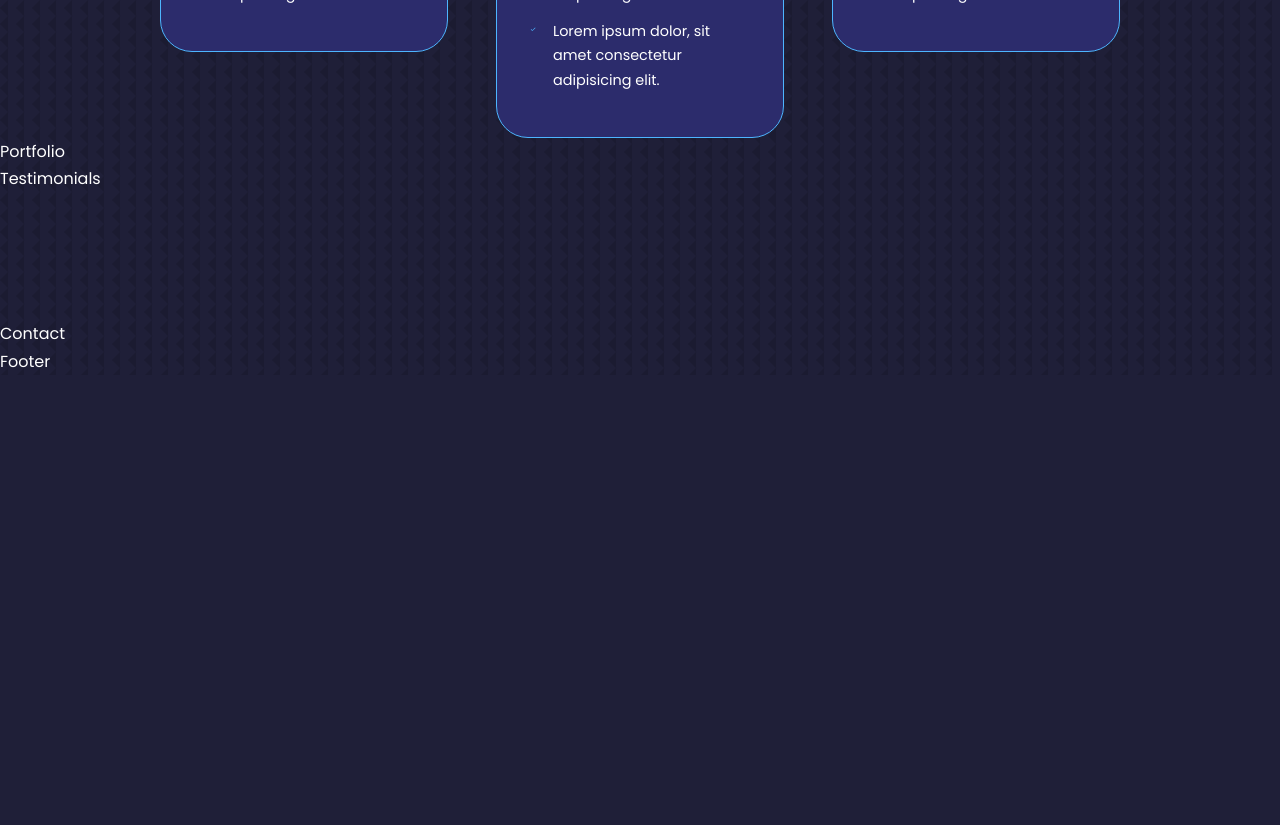
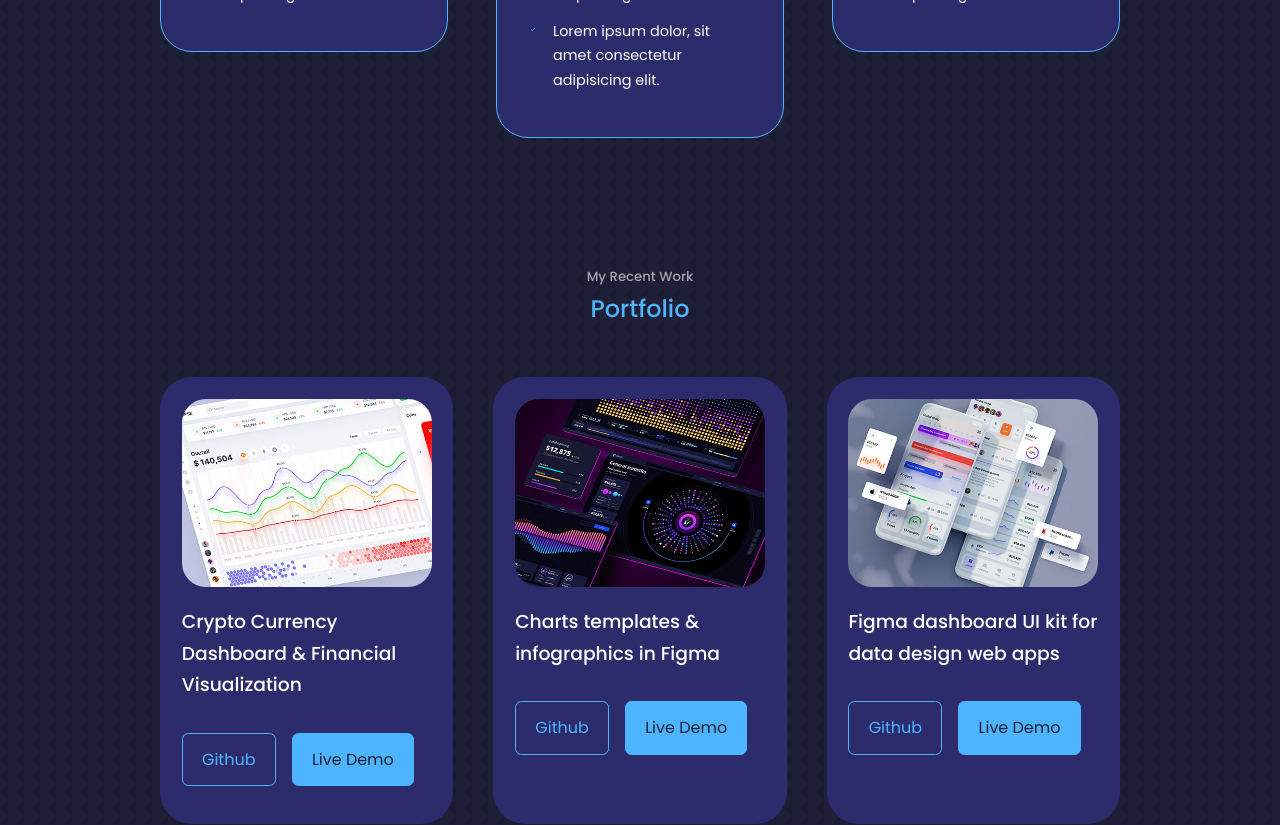
Before and after one commit to teerthrajverma01/brokebros-website, a React (Vite) app: page / in a window 1280 px wide. Shown: the part 2880-3705 px from the top of the page. Before the commit the page ends 3255 px from the top, so only its background shows below. Built offline with nearby package versions, Linux system fonts and the light colour scheme.

Commit message:
Add portfolio section

```diff
--- a/src/components/Portfolio/Portfolio.jsx
+++ b/src/components/Portfolio/Portfolio.jsx
@@ -1,9 +1,93 @@
 import React from "react";
 
 import classes from "./Portfolio.module.css";
+import IMG1 from "../../assets/portfolio1.jpg";
+import IMG2 from "../../assets/portfolio2.jpg";
+import IMG3 from "../../assets/portfolio3.jpg";
+import IMG4 from "../../assets/portfolio4.jpg";
+import IMG5 from "../../assets/portfolio5.png";
+import IMG6 from "../../assets/portfolio6.jpg";
+
+const data = [
+  {
+    id: 1,
+    image: IMG1,
+    title: "Crypto Currency Dashboard & Financial Visualization",
+    github: "https://github.com",
+    demo: "https://dribbble.com/shots/16673715-Crypto-currency-dashboards-and-financial-data-visualization",
+  },
+
+  {
+    id: 2,
+    image: IMG2,
+    title: "Charts templates & infographics in Figma",
+    github: "https://github.com",
+    demo: "https://dribbble.com/shots/16580766-Orion-UI-kit-Charts-templates-infographics-in-Figma",
+  },
+  {
+    id: 3,
+    image: IMG3,
+    title: "Figma dashboard UI kit for data design web apps",
+    github: "https://github.com",
+    demo: "https://dribbble.com/shots/17290917-Eclipse-Figma-dashboard-Ul-kit-for-data-design-web-apps",
+  },
+  {
+    id: 4,
+    image: IMG4,
+    title: "Maintaining tasks and tracking progress",
+    github: "https://github.com",
+    demo: "https://dribbble.com/shots/16955822-Maintaining-tasks-and-tracking-progress",
+  },
+  {
+    id: 5,
+    image: IMG5,
+    title: "Charts templates & infographics in Figma",
+    github: "https://github.com",
+    demo: "https://dribbble.com/shots/16541289-Orion-UI-kit-Charts-templates-infographics-in-Figma",
+  },
+  {
+    id: 6,
+    image: IMG6,
+    title: "Charts templates & infographics in Figma",
+    github: "https://github.com",
+    demo: "https://dribbble.com/shots/15887665-Orion-Ul-kit-Charts-templates-infographics-in-Figma",
+  },
+];
 
 const Portfolio = () => {
-  return <div>Portfolio</div>;
+  return (
+    <section id="portfolio">
+      <h5>My Recent Work</h5>
+      <h2>Portfolio</h2>
+
+      <div className="container">
+        <div className={classes.portfolioContainer}>
+          {data.map((eachData) => {
+            return (
+              <article key={eachData.id} className={classes.portfolioItem}>
+                <div className={classes.portfolioItem_image}>
+                  <img src={eachData.image} alt="" />
+                </div>
+                <h3>{eachData.title}</h3>
+                <div className={classes.portfolioItem_Cta}>
+                  <a href={eachData.github} className="btn" target="_blank">
+                    Github
+                  </a>
+                  <a
+                    href={eachData.demo}
+                    className="btn btn-primary"
+                    target="_blank"
+                  >
+                    Live Demo
+                  </a>
+                </div>
+              </article>
+            );
+          })}
+        </div>
+      </div>
+    </section>
+  );
 };
 
 export default Portfolio;
--- a/src/components/Portfolio/Portfolio.module.css
+++ b/src/components/Portfolio/Portfolio.module.css
@@ -0,0 +1,51 @@
+.portfolioContainer {
+  display: grid;
+  grid-template-columns: repeat(3, 1fr);
+  gap: 2.5rem;
+}
+
+.portfolioItem {
+  background: var(--color-bg-variant);
+  padding: 1.3rem;
+  border-radius: 2rem;
+  border: 1px solid transparent;
+  transition: var(--transition);
+}
+
+.portfolioItem:hover {
+  border-color: var(--color-primary-variant);
+  background: transparent;
+}
+
+.portfolioItem_image {
+  border-radius: 1.5rem;
+  overflow: hidden;
+}
+
+.portfolioItem h3 {
+  margin: 1.2rem 0 2rem;
+}
+
+.portfolioItem_Cta {
+  display: flex;
+  gap: 1rem;
+  margin-bottom: 1rem;
+}
+
+/*=============== MEDIA QUERIES(Medium devices) ===========*/
+
+@media screen and (max-width: 1024px) {
+  .portfolioContainer {
+    grid-template-columns: 1fr 1fr;
+    gap: 1.2rem;
+  }
+}
+
+/*=============== MEDIA QUERIES(small devices) ===========*/
+
+@media screen and (max-width: 600px) {
+  .portfolioContainer {
+    grid-template-columns: 1fr;
+    gap: 1rem;
+  }
+}
```
